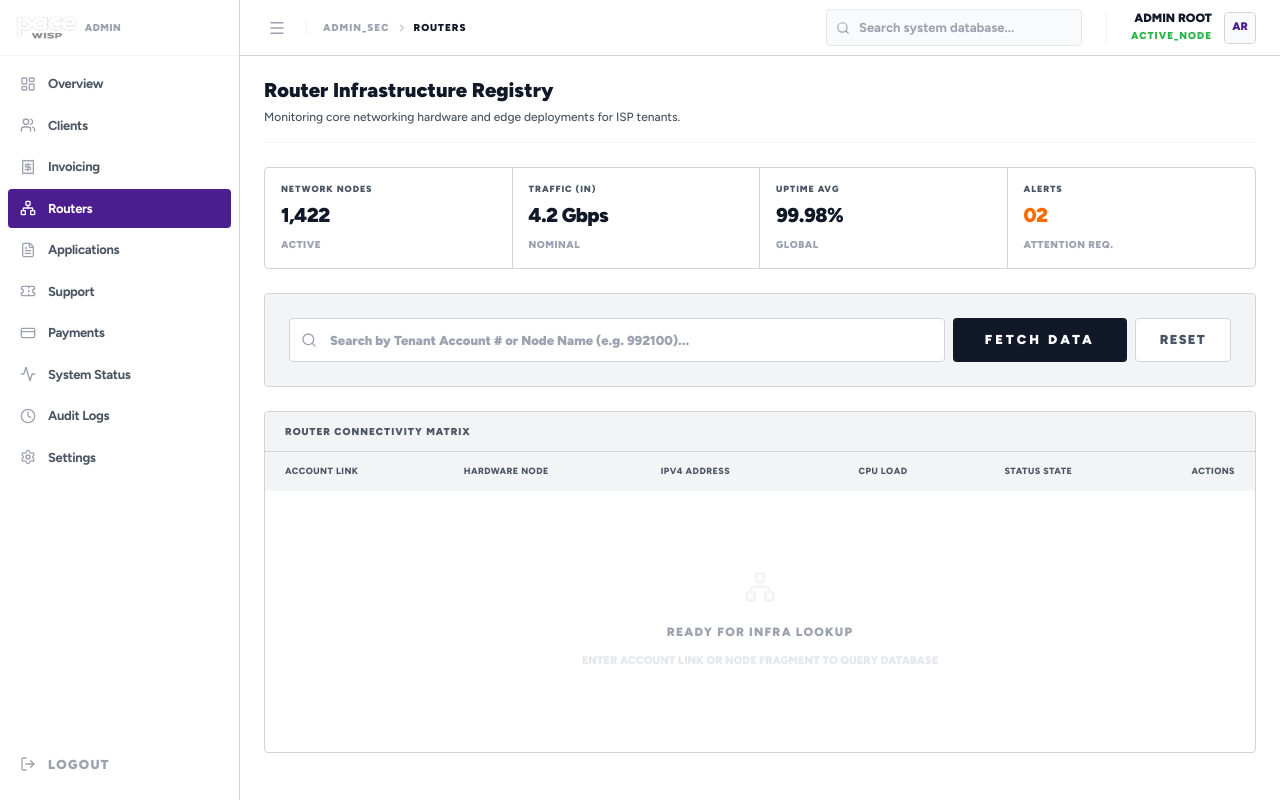
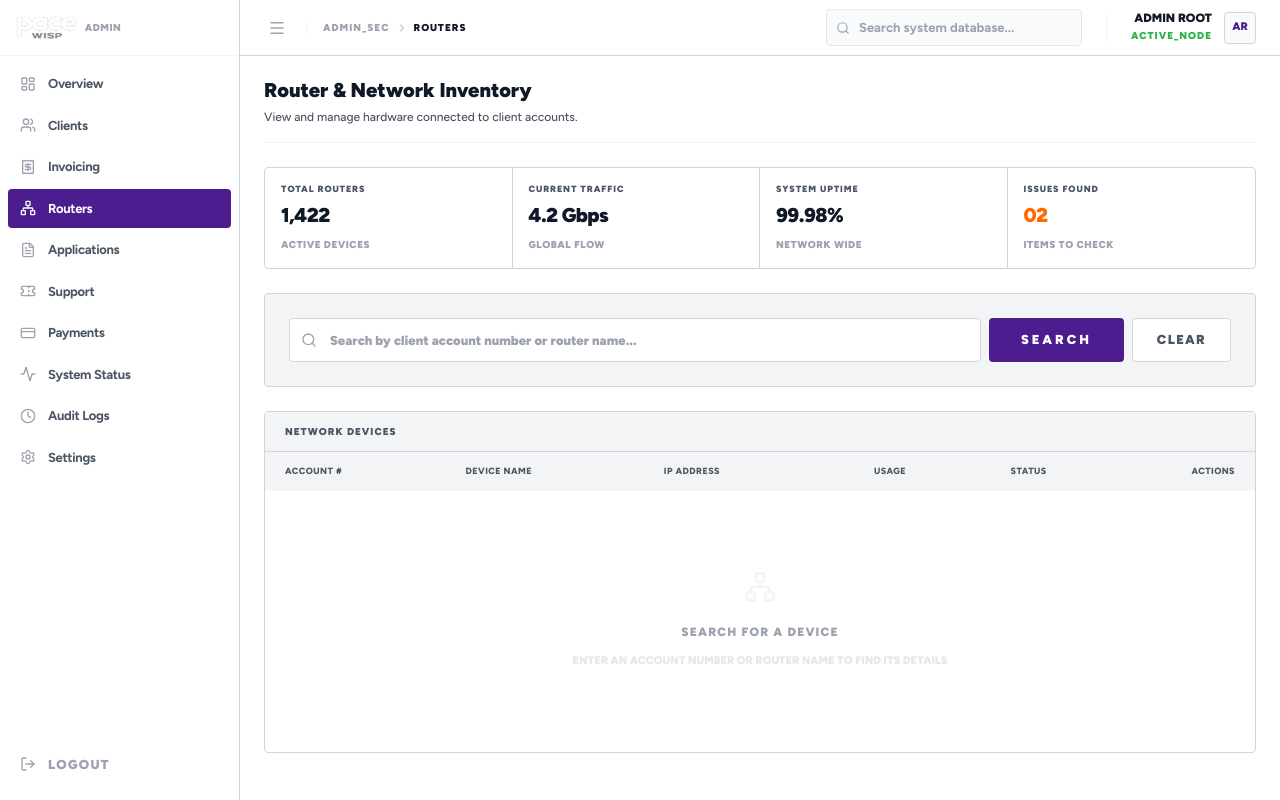
Before and after one commit to dennismutuku2005/pacewebsite, a Next.js app in the folder paceadmin/: page /dashboard/routers in a window 1280 px wide. Built offline with nearby package versions, Linux system fonts and the light colour scheme.

Commit message:
Auto-update: page.js

```diff
--- a/paceadmin/src/app/dashboard/routers/page.js
+++ b/paceadmin/src/app/dashboard/routers/page.js
@@ -37,17 +37,17 @@ export default function RoutersPage() {
 
             {/* Header */}
             <div className="border-b border-gray-100 pb-4">
-                <h1 className="text-[20px] font-black text-admin-value leading-none">Router Infrastructure Registry</h1>
-                <p className="text-[12px] text-admin-label mt-2 font-medium">Monitoring core networking hardware and edge deployments for ISP tenants.</p>
+                <h1 className="text-[20px] font-black text-admin-value leading-none">Router & Network Inventory</h1>
+                <p className="text-[12px] text-admin-label mt-2 font-medium">View and manage hardware connected to client accounts.</p>
             </div>
 
-            {/* Global Infrastructure Stats - Matrix Style */}
+            {/* Network Stats */}
             <div className="grid grid-cols-2 md:grid-cols-4 border border-pace-border rounded divide-x divide-pace-border overflow-hidden bg-white shadow-none">
                 {[
-                    { label: 'Network Nodes', val: '1,422', note: 'Active' },
-                    { label: 'Traffic (In)', val: '4.2 Gbps', note: 'Nominal' },
-                    { label: 'Uptime Avg', val: '99.98%', note: 'Global' },
-                    { label: 'Alerts', val: '02', note: 'Attention Req.', color: 'text-orange-500' },
+                    { label: 'Total Routers', val: '1,422', note: 'Active Devices' },
+                    { label: 'Current Traffic', val: '4.2 Gbps', note: 'Global Flow' },
+                    { label: 'System Uptime', val: '99.98%', note: 'Network Wide' },
+                    { label: 'Issues Found', val: '02', note: 'Items to Check', color: 'text-orange-500' },
                 ].map((s, i) => (
                     <div key={i} className="p-4">
                         <p className="text-[9px] font-black text-admin-label uppercase tracking-widest leading-none mb-3">{s.label}</p>
@@ -57,7 +57,7 @@ export default function RoutersPage() {
                 ))}
             </div>
 
-            {/* Search Section */}
+            {/* Search Section - User Centered */}
             <div className="bg-pace-bg-subtle p-6 rounded border border-pace-border">
                 <form onSubmit={handleSearch} className="flex gap-2">
                     <div className="relative flex-1 h-11">
@@ -66,22 +66,22 @@ export default function RoutersPage() {
                             type="text"
                             value={searchTerm}
                             onChange={(e) => setSearchTerm(e.target.value)}
-                            placeholder="Search by Tenant Account # or Node Name (e.g. 992100)..."
+                            placeholder="Search by client account number or router name..."
                             className="w-full h-full pl-10 pr-4 rounded border border-pace-border bg-white focus:ring-1 focus:ring-pace-purple/10 outline-none text-[13px] font-black text-admin-value placeholder:text-admin-dim"
                         />
                     </div>
                     <button
                         type="submit"
-                        className="h-11 px-8 bg-admin-value text-white rounded font-black text-[11px] uppercase tracking-[3px] hover:bg-black transition-all shadow-none"
+                        className="h-11 px-8 bg-pace-purple text-white rounded font-black text-[12px] uppercase tracking-[3px] hover:bg-[#3d1a75] transition-all shadow-none"
                     >
-                        {isSearching ? 'Processing...' : 'Fetch Data'}
+                        {isSearching ? 'Searching...' : 'Search'}
                     </button>
                     <button
                         type="button"
                         onClick={() => { setSearchTerm(''); setResults([]); }}
-                        className="h-11 px-6 border border-pace-border bg-white text-admin-label rounded font-black text-[11px] uppercase tracking-widest hover:border-admin-value transition-all shadow-none"
+                        className="h-11 px-6 border border-pace-border bg-white text-admin-label rounded font-black text-[11px] uppercase tracking-widest hover:border-pace-purple hover:text-pace-purple transition-all shadow-none"
                     >
-                        Reset
+                        Clear
                     </button>
                 </form>
             </div>
@@ -89,18 +89,18 @@ export default function RoutersPage() {
             {/* Results Table */}
             <div className="border border-pace-border rounded overflow-hidden bg-white">
                 <div className="px-5 py-3 border-b border-pace-border bg-pace-bg-subtle flex justify-between items-center">
-                    <h4 className="text-[10px] font-black text-admin-label uppercase tracking-widest">Router Connectivity Matrix</h4>
-                    {results.length > 0 && <span className="text-[9px] font-black text-pace-green uppercase tracking-widest">Showing {results.length} record(s)</span>}
+                    <h4 className="text-[10px] font-black text-admin-label uppercase tracking-widest">Network Devices</h4>
+                    {results.length > 0 && <span className="text-[9px] font-black text-pace-green uppercase tracking-widest">{results.length} Found</span>}
                 </div>
                 <div className="overflow-x-auto min-h-[300px]">
                     <table className="w-full text-left text-[12px] whitespace-nowrap">
                         <thead>
                             <tr className="bg-white border-b border-gray-100 font-bold text-admin-label uppercase tracking-widest text-[9px]">
-                                <th className="px-5 py-3 border-r border-gray-100 uppercase">Account Link</th>
-                                <th className="px-5 py-3 border-r border-gray-100 uppercase">Hardware Node</th>
-                                <th className="px-5 py-3 border-r border-gray-100 uppercase">IPv4 Address</th>
-                                <th className="px-5 py-3 border-r border-gray-100 text-center uppercase">CPU Load</th>
-                                <th className="px-5 py-3 border-r border-gray-100 text-center uppercase">Status State</th>
+                                <th className="px-5 py-3 border-r border-gray-100 uppercase">Account #</th>
+                                <th className="px-5 py-3 border-r border-gray-100 uppercase">Device Name</th>
+                                <th className="px-5 py-3 border-r border-gray-100 uppercase">IP Address</th>
+                                <th className="px-5 py-3 border-r border-gray-100 text-center uppercase">Usage</th>
+                                <th className="px-5 py-3 border-r border-gray-100 text-center uppercase">Status</th>
                                 <th className="px-5 py-3 text-right uppercase">Actions</th>
                             </tr>
                         </thead>
@@ -113,7 +113,7 @@ export default function RoutersPage() {
                                             <p className="font-black text-admin-value leading-none">{router.name}</p>
                                             <p className="text-[10px] text-admin-label font-black uppercase tracking-tight mt-1.5">{router.model}</p>
                                         </td>
-                                        <td className="px-5 py-4 border-r border-gray-50 font-black text-sky-600 underline underline-offset-4 decoration-sky-100">
+                                        <td className="px-5 py-4 border-r border-gray-50 font-black text-pace-purple underline underline-offset-4 decoration-pace-purple/20">
                                             {router.ip}
                                         </td>
                                         <td className="px-5 py-4 border-r border-gray-50 text-center">
@@ -136,9 +136,9 @@ export default function RoutersPage() {
                                         </td>
                                         <td className="px-5 py-4 text-right">
                                             <div className="flex justify-end gap-1.5">
-                                                <button title="Settings" className="p-2 border border-pace-border rounded bg-white hover:border-admin-label text-admin-dim hover:text-admin-value transition-all shadow-none"><Settings size={14} /></button>
-                                                <button title="Terminal" className="px-3 py-1.5 border border-pace-border rounded bg-white hover:border-admin-label text-admin-label hover:text-admin-value transition-all font-black text-[10px]">CLI</button>
-                                                <button title="Reboot" className="p-2 border border-red-50 rounded bg-red-50/20 hover:border-red-50 text-red-300 hover:text-red-500 transition-all shadow-none"><Power size={14} /></button>
+                                                <button title="Configure" className="p-2 border border-pace-border rounded bg-white hover:border-pace-purple text-admin-dim hover:text-pace-purple transition-all shadow-none"><Settings size={14} /></button>
+                                                <button title="Terminal" className="px-3 py-1.5 border border-pace-border rounded bg-white hover:border-pace-purple text-admin-label hover:text-pace-purple transition-all font-black text-[10px]">CLI</button>
+                                                <button title="Restart" className="p-2 border border-red-50 rounded bg-red-50/20 hover:bg-red-50 text-red-300 hover:text-red-500 transition-all shadow-none"><Power size={14} /></button>
                                             </div>
                                         </td>
                                     </tr>
@@ -148,8 +148,8 @@ export default function RoutersPage() {
                                     <td colSpan="6" className="py-20 text-center">
                                         <div className="flex flex-col items-center gap-3">
                                             <Network size={32} className="text-gray-100 mb-2" />
-                                            <p className="text-admin-dim font-black uppercase text-[12px] tracking-widest">Ready for infra lookup</p>
-                                            <p className="text-gray-200 text-[11px] font-black uppercase">Enter account link or node fragment to query database</p>
+                                            <p className="text-admin-dim font-black uppercase text-[12px] tracking-widest">Search for a device</p>
+                                            <p className="text-gray-200 text-[11px] font-black uppercase whitespace-pre-wrap">Enter an account number or router name to find its details</p>
                                         </div>
                                     </td>
                                 </tr>
```
